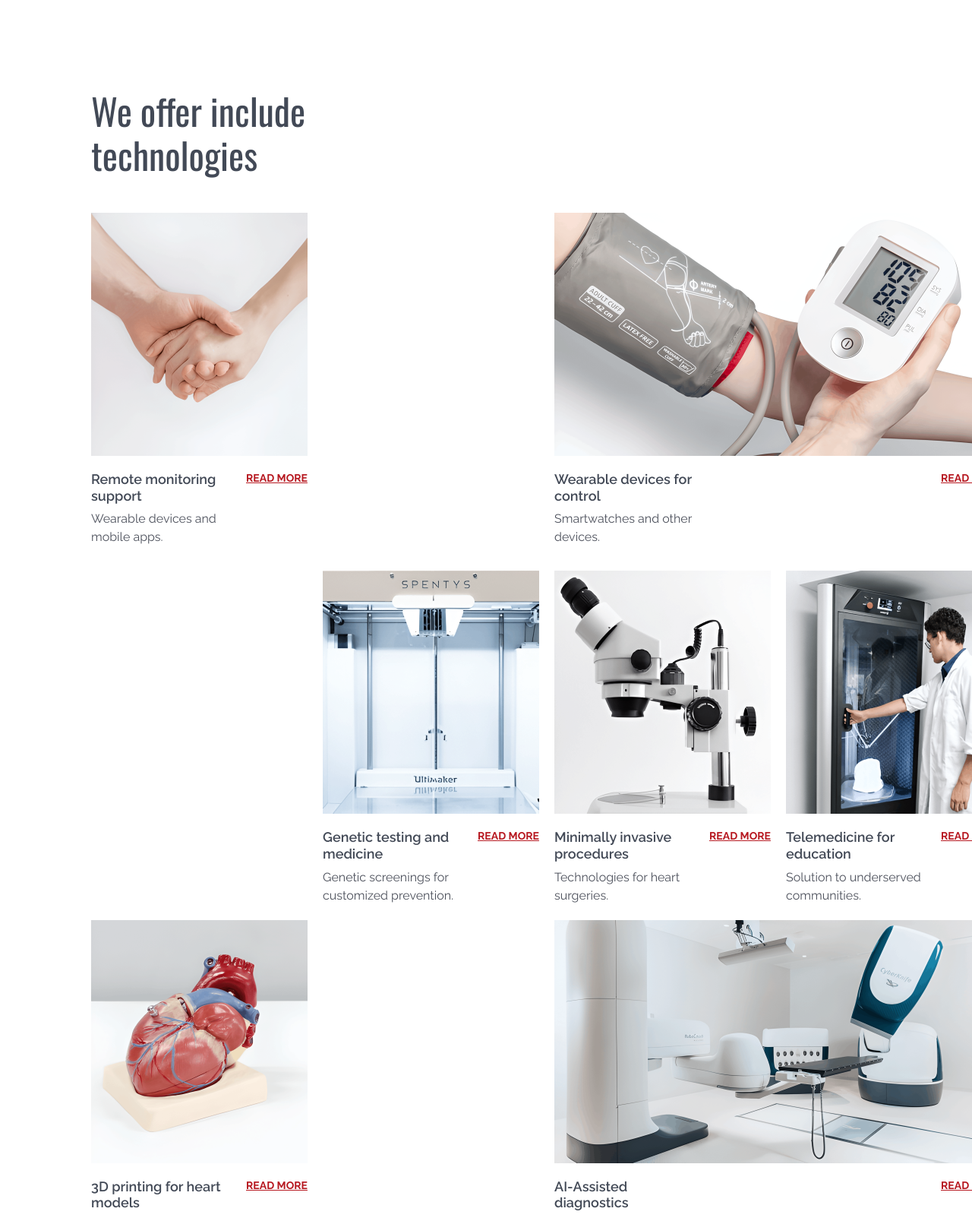
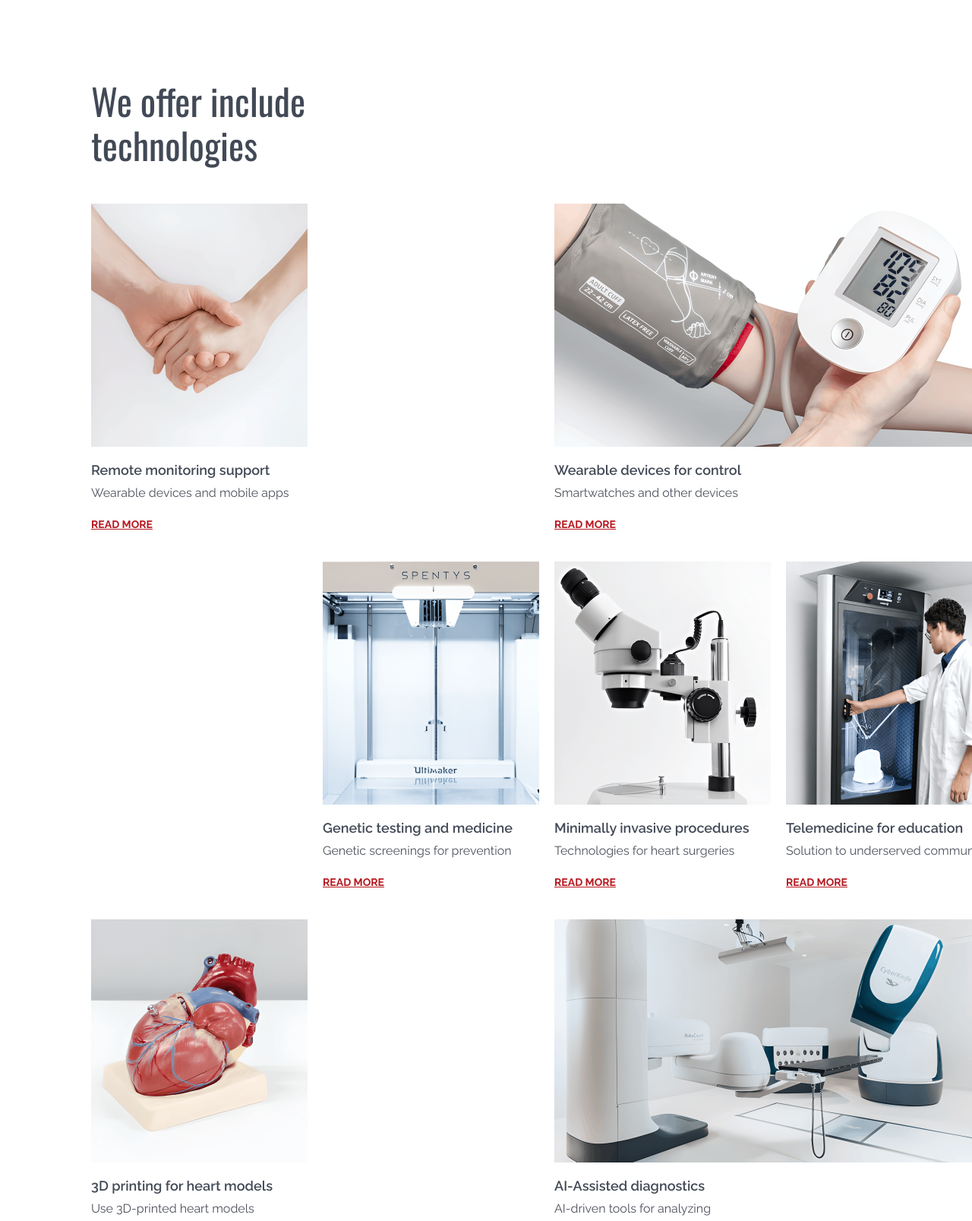
Before and after one commit to ElenaPavluchuk/heart-care-app, a plain HTML site: page index.html in a window 1280 px wide. Shown: the part 1193-2800 px from the top of the page at 76% size. Drawn offline with nearby package versions, Linux system fonts and the light colour scheme.

Commit message:
update section 3 - grid layout

```diff
--- a/index.html
+++ b/index.html
@@ -3,7 +3,7 @@
 <head>
     <meta charset="UTF-8">
     <meta name="viewport" content="width=device-width, initial-scale=1.0">
-    <title>Document</title>
+    <title>Heart Care</title>
     <link rel="stylesheet" href="styles.css">
     <link rel="preconnect" href="https://fonts.googleapis.com">
     <link rel="preconnect" href="https://fonts.gstatic.com" crossorigin>
@@ -32,129 +32,115 @@
     </div>
 </nav>
 
-    <div class="hero-section">
-            <div class="hero-info-container">
-                <div class="hero-title">
+    <div class="hero-section-1">
+            <div class="hero-container-1">
+                <div class="hero-text-wrapper">
                     <h1>We are dedicated <br> to improving heart health and <br> saving lives</h1>
+                    <p class="text-style-body-m">Join us in our commitment to a heart-healthy future by exploring our programs, accessing valuable health information, and discovering how you can get involved.</p>
                 </div>
-            <div class="hero-description-content">
-                <p class="body-m-text">Join us in our commitment to a heart-healthy future by exploring our programs, accessing valuable health information, and discovering how you can get involved. Together, we can make a difference, one heartbeat at a time.</p>
-            </div>
+                <div class="how-it-work-btn-container">
                     <button class="how-it-work-btn">HOW IT WORK</button>
-            </div>
-            <div class="hero-img">
-            <img src="Images/hero-image.png" alt="image">
                 </div>
             </div>
 
-    <div class="our-mission-section">
-        <div class="our-mission-title">
-            <h2>Our mission <br>is to support</h2>
-        </div>
-            <div class="our-mission-description">
-            <p class="body-l-text">At “Heart Care” Charity, our mission is to empower individuals and communities to live heart-healthy lives. We are dedicated to preventing heart disease through education, advocacy, and <br>support for research. <br>By promoting healthier lifestyles, increasing access to care, and raising awareness about cardiovascular health, we strive <br>to reduce the impact of heart disease and ensure that everyone has the opportunity for a longer, healthier life.</p>
+            <div class="hero-container-2">
+                <img class="hero-image" src="Images/hero-image.png" alt="image">
             </div>
     </div>
 
-    <div class="we-offer-title">
-        <h2>We offer include technologies</h2>
+    <div class="section-2">
+        <div class="title-section-2-container">
+            <h2>Our mission <br>is to support</h2>
         </div>
-     <div class="container-1">
-        <div class="content-wrapper">
-            <img src="Images/Rectangle 21.png" alt="Image" class="narrow-img">
-            <div class="narrow-text-container">
-                <div class="narrow-text-content">
-                    <p class="subtitle-2">Remote monitoring support</p>
-                    <p class="body-s-text">Wearable devices and mobile apps.</p>
+            <div class="description-section-2-container">
+            <p class="text-style-body-l">At “Heart Care” Charity, our mission is to empower individuals and communities to live heart-healthy lives. We are dedicated to preventing heart disease through education, advocacy, and <br>support for research. <br>By promoting healthier lifestyles, increasing access to care, and raising awareness about cardiovascular health, we strive <br>to reduce the impact of heart disease and ensure that everyone has the opportunity for a longer, healthier life.</p>
         </div>
-                <div class="btn-wrapper">
+    </div>
+
+    <div class="section-3">
+        <h2>We offer include <br> technologies</h2>
+
+        <div class="grid-container-section-3">
+            <div class="card-1">
+                <img class="narrow-image" src="Images/Rectangle 21.png" alt="Image">
+                <div class="card-text-wrapper">
+                    <p class="text-style-subtitle-2">Remote monitoring support</p>
+                    <p class="text-style-body-s">Wearable devices and mobile apps</p>
+                </div>
+                <div class="read-more-btn-container">
                     <button class="read-more-btn">READ MORE</button>
                 </div>
             </div>
+
+            <div class="card-2">
+                <img class="wide-image" src="Images/Rectangle 20.png" alt="Image">
+                <div class="card-text-wrapper">
+                    <p class="text-style-subtitle-2">Wearable devices for control</p>
+                    <p class="text-style-body-s">Smartwatches and other devices</p>
                 </div>
-
-        <div class="content-wrapper">
-            <img src="Images/Rectangle 20.png" alt="Image" class="wide-img">
-            <div class="wide-text-container">
-                <div class="wide-text-content">
-                    <p class="subtitle-2">Wearable devices for control</p>
-                    <p class="body-s-text">Smartwatches and other devices.</p>
-                </div>
-                <div class="btn-wrapper">
+                <div class="read-more-btn-container">
                     <button class="read-more-btn">READ MORE</button>
                 </div>
             </div>
+
+            <div class="card-3">
+                <img class="narrow-image" src="Images/Rectangle 22.png" alt="Image">
+                <div class="card-text-wrapper">
+                    <p class="text-style-subtitle-2">Genetic testing and medicine</p>
+                    <p class="text-style-body-s">Genetic screenings for prevention</p>
+                </div>
+                <div class="read-more-btn-container">
+                    <button class="read-more-btn">READ MORE</button>
                 </div>
             </div>
 
-     <div class="container-2">
-        <div class="content-wrapper">
-            <img src="Images/Rectangle 22.png" alt="Image" class="narrow-img">
-            <div class="narrow-text-container">
-                <div class="narrow-text-content">
-                    <p class="subtitle-2">Genetic testing and medicine</p>
-                    <p class="body-s-text">Genetic screenings for customized prevention.</p>
+            <div class="card-4">
+                <img class="narrow-image" src="Images/Rectangle 19.png" alt="Image">
+                <div class="card-text-wrapper">
+                    <p class="text-style-subtitle-2">Minimally invasive procedures</p>
+                    <p class="text-style-body-s">Technologies for heart surgeries</p>
                 </div>
-                <div class="btn-wrapper">
+                <div class="read-more-btn-container">
                     <button class="read-more-btn">READ MORE</button>
                 </div>
             </div>
+
+            <div class="card-5">
+                <img class="narrow-image" src="Images/Rectangle 23.png" alt="Image">
+                <div class="card-text-wrapper">
+                    <p class="text-style-subtitle-2">Telemedicine for education</p>
+                    <p class="text-style-body-s">Solution to underserved communities</p>
                 </div>
-
-        <div class="content-wrapper">
-            <img src="Images/Rectangle 19.png" alt="Image" class="narrow-img">
-            <div class="narrow-text-container">
-                <div class="narrow-text-content">
-                    <p class="subtitle-2">Minimally invasive procedures</p>
-                    <p class="body-s-text">Technologies for heart surgeries.</p>
-                </div>
-                <div class="btn-wrapper">
+                <div class="read-more-btn-container">
                     <button class="read-more-btn">READ MORE</button>
                 </div>
             </div>
+
+            <div class="card-6">
+                <img class="narrow-image" src="Images/Rectangle 25.png" alt="Image">
+                <div class="card-text-wrapper">
+                    <p class="text-style-subtitle-2">3D printing for heart models</p>
+                    <p class="text-style-body-s">Use 3D-printed heart models</p>
                 </div>
-
-        <div class="content-wrapper">
-            <img src="Images/Rectangle 23.png" alt="Image" class="narrow-img">
-            <div class="narrow-text-container">
-                <div class="narrow-text-content">
-                    <p class="subtitle-2">Telemedicine for education</p>
-                    <p class="body-s-text">Solution to underserved communities.</p>
-                </div>
-                <div class="btn-wrapper">
+                <div class="read-more-btn-container">
                     <button class="read-more-btn">READ MORE</button>
                 </div>
             </div>
+
+            <div class="card-7">
+                <img class="wide-image" src="Images/Rectangle 24.png" alt="Image">
+                <div class="card-text-wrapper">
+                    <p class="text-style-subtitle-2">AI-Assisted diagnostics</p>
+                    <p class="text-style-body-s">AI-driven tools for analyzing</p>
+                </div>
+                <div class="read-more-btn-container">
+                    <button class="read-more-btn">READ MORE</button>
                 </div>
             </div>
 
-    <div class="container-3">
-        <div class="content-wrapper">
-            <img src="Images/Rectangle 25.png" alt="Image" class="narrow-img">
-            <div class="narrow-text-container">
-                <div class="narrow-text-content">
-                    <p class="subtitle-2">3D printing for heart models</p>
-                    <p class="body-s-text">Use 3D-printed heart models.</p>
-                </div>
-                <div class="btn-wrapper">
-                <button class="read-more-btn">READ MORE</button>
-            </div>
         </div>
     </div>
 
-        <div class="content-wrapper">
-            <img src="Images/Rectangle 24.png" alt="Image" class="wide-img">
-            <div class="wide-text-container">
-                <div class="wide-text-content">
-                    <p class="subtitle-2">AI-Assisted diagnostics</p>
-                    <p class="body-s-text">AI-driven tools for analyzing.</p>
-                </div>
-                <div class="btn-wrapper">
-                <button class="read-more-btn">READ MORE</button>
-            </div>
-            </div>
-        </div>
-    </div>
 
 <div class="footer">
     <div class="footer-container-1">
--- a/styles.css
+++ b/styles.css
@@ -58,19 +58,25 @@ body {
 }
 
 
-.hero-section {
+.hero-section-1 {
     display: flex;
     flex-direction: row;
     margin-top: 36px;
     gap: 20px;
 }
-.hero-info-container {
+
+.hero-container-1 {
     display: flex;
     flex-direction: column;
 }
-.hero-title {
-    margin-top: 90px;
+
+.hero-text-wrapper {
+    display: flex;
+    flex-direction: column;
+    gap: 48px;
+    margin-top: 84px;
 }
+
 h1 {
     font-size: 55px;
     line-height: 120%;
@@ -80,10 +86,8 @@ h1 {
     font-weight: 400;
     font-style: normal;
 }
-.hero-description-content {
-    margin-top: 48px;
-}
-.body-m-text {
+
+.text-style-body-m {
     font-size: 18px;
     line-height: 150%;
     color: #4D515C;
@@ -92,8 +96,12 @@ h1 {
     font-weight: 400;
     font-style: normal;
 }
+
+.how-it-work-btn-container {
+    margin-top: 56px;
+}
+
 .how-it-work-btn {
-    margin-top: 56px;
     background-color: #B71921;
     border: none;
     border-radius: 2px;
@@ -108,20 +116,27 @@ h1 {
     font-weight: 700;
     font-style: normal;
 }
-.hero-img {
+
+.hero-container-2 {
+    width: 100%;
+}
+
+.hero-image {
     width: 590px;
 }
 
 
-.our-mission-section {
+.section-2 {
     display: flex;
     flex-direction: row;
     margin-top: 120px;
     gap: 305px;
 }
-.our-mission-title {
+
+.title-section-2-container {
     width: 305px;
 }
+
 h2 {
     font-size: 48px;
     line-height: 120%;
@@ -131,10 +146,12 @@ h2 {
     font-style: normal;
     color: #424956;
 }
-.our-mission-description {
+
+.description-section-2-container {
     width: 590px;
 }
-.body-l-text {
+
+.text-style-body-l {
     font-size: 20px;
     line-height: 150%;
     font-family: "Raleway", sans-serif;
@@ -145,33 +162,66 @@ h2 {
 }
 
 
-.we-offer-title {
-    display: inline-block;
+.section-3 {
     margin-top: 120px;
-    width: 305px;
-}
-.container-1 {
-    display: flex;
-    gap: 325px;
-    margin-top: 48px;
 }
 
-.narrow-img {
+.grid-container-section-3 {
+    margin-top: 48px;
+    display: grid;
+    gap: 40px 20px;
+    grid-template-columns: repeat(4, 285px);
+    grid-template-rows: repeat(3, 431px);
+    grid-template-areas:
+    "card-1 . card-2 card-2"
+    ". card-3 card-4 card-5"
+    "card-6 . card-7 card-7";
+}
+
+.card-1 {
+    grid-area: card-1;
+}
+
+.card-2 {
+    grid-area: card-2;
+}
+
+.card-3 {
+    grid-area: card-3;
+}
+
+.card-4 {
+    grid-area: card-4;
+}
+
+.card-5 {
+    grid-area: card-5;
+}
+
+.card-6 {
+    grid-area: card-6;
+}
+
+.card-7 {
+    grid-area: card-7;
+}
+
+.narrow-image {
     width: 285px;
 }
-.narrow-text-container {
-    display: flex;
-    flex-direction: row;
-    gap: 21px;
-    margin-top: 16px;
+
+.wide-image {
+    width: 590px;
 }
-.narrow-text-content {
-    width: 183px;
+
+.card-text-wrapper {
     display: flex;
     flex-direction: column;
     gap: 8px;
+    margin-top: 16px;
 }
-.subtitle-2 {
+
+.text-style-subtitle-2 {
     font-size: 18px;
     line-height: 120%;
     font-family: "Raleway", sans-serif;
@@ -180,7 +230,8 @@ h2 {
     font-style: normal;
     color: #424956;
 }
-.body-s-text {
+
+.text-style-body-s {
     font-size: 16px;
     line-height: 150%;
     font-family: "Raleway", sans-serif;
@@ -189,6 +240,11 @@ h2 {
     font-style: normal;
     color: #4D515C;
 }
+
+.read-more-btn-container {
+    margin-top: 20px;
+}
+
 .read-more-btn {
     display: inline-block;
     text-align: center;
@@ -203,34 +259,8 @@ h2 {
     font-style: normal;
 }
 
-.wide-img {
-    width: 590px;
-}
-.wide-text-container {
-    display: flex;
-    flex-direction: row;
-    gap: 326px;
-    margin-top: 16px;
-}
-.wide-text-content {
-    width: 183px;
-    display: flex;
-    flex-direction: column;
-    gap: 8px;
-}
 
-.container-2 {
-    display: flex;
-    gap: 20px;
-    margin-top: 32px;
-    margin-left: 305px;
-}
 
-.container-3 {
-    display: flex;
-    gap: 325px;
-    margin-top: 20px;
-}
 
 
 .footer {
```
Also changed, not shown: Images/hero-image.png. Lines whose indentation alone changed are shown as unchanged.
